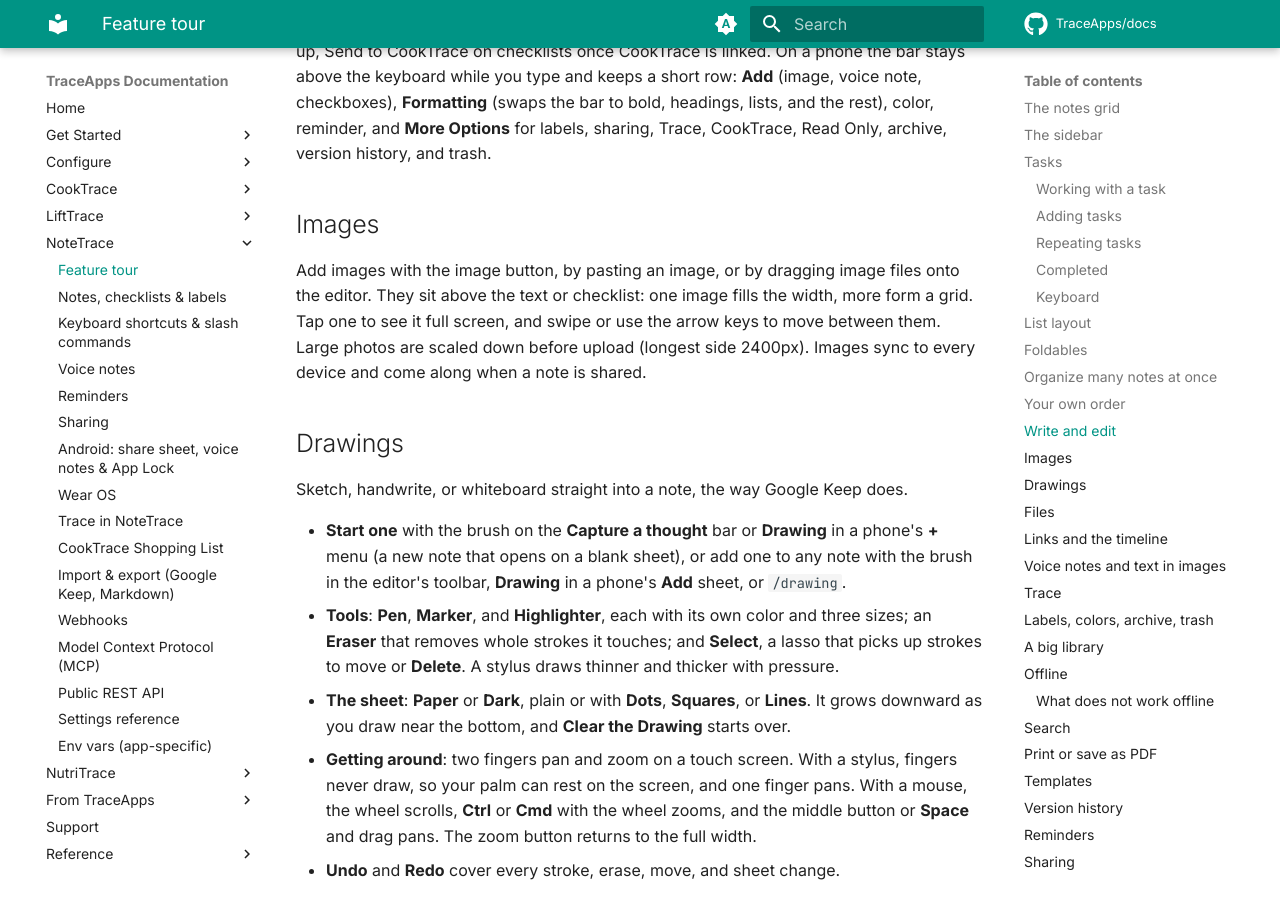
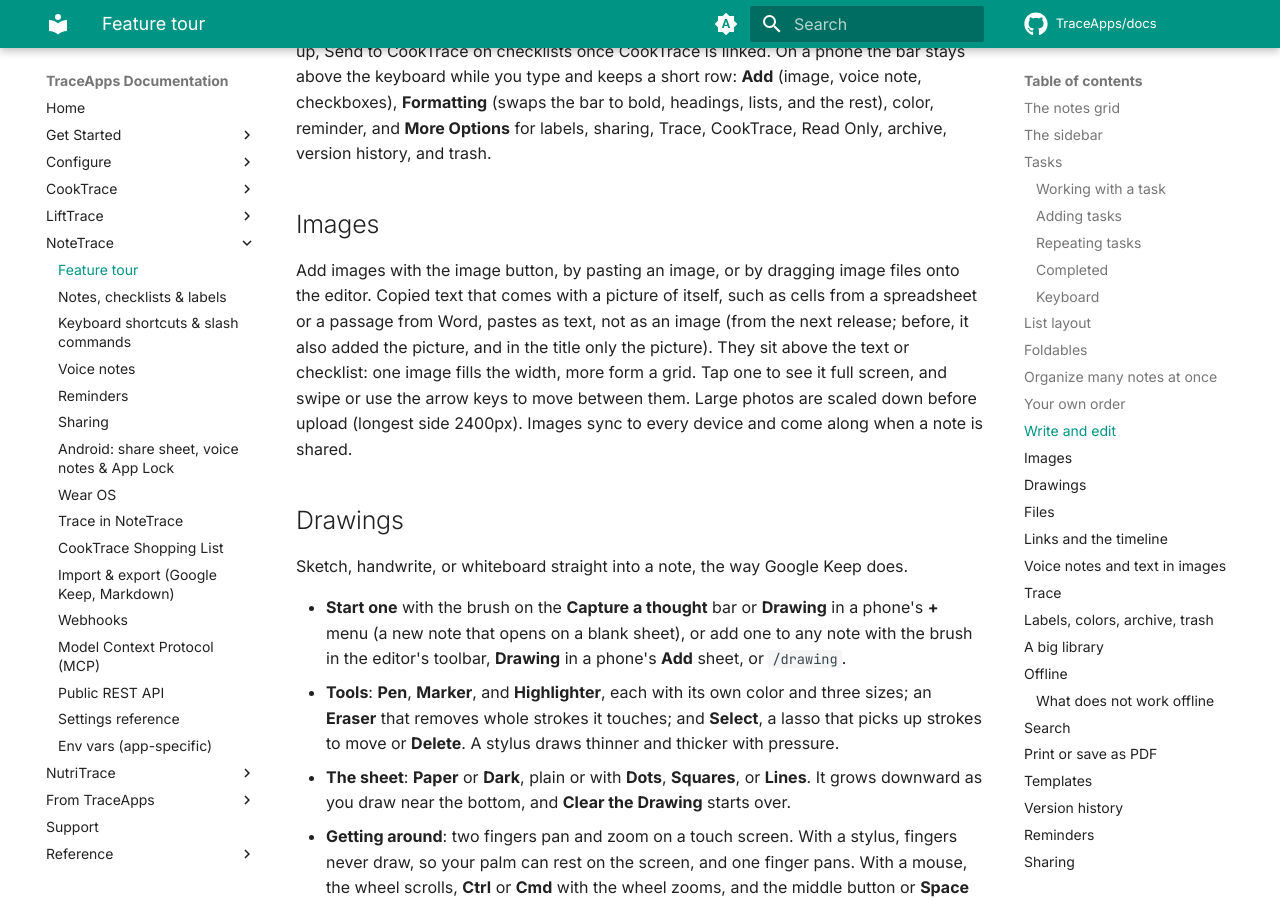
Before and after one commit to TraceApps/docs, an MkDocs documentation site: the page built from docs/notetrace/features.md, in a window 1280 px wide and 900 px high, scrolled down 7312 px. Built offline with MkDocs 1.6.1 and Material for MkDocs 9.7.7, drawn with Linux system fonts in a browser that asks for light colours; comment, search, counter and statistics services are not loaded.

Commit message:
Paste a picture into Trace in every app and the coach chats; NoteTrace pastes copied text as text (nutritrace#304)

```diff
--- a/docs/notetrace/features.md
+++ b/docs/notetrace/features.md
@@ -121,7 +121,7 @@ The bar along the bottom holds reminder, Ask Trace, Send to CookTrace, share, ad
 
 ## Images {#images}
 
-Add images with the image button, by pasting an image, or by dragging image files onto the editor. They sit above the text or checklist: one image fills the width, more form a grid. Tap one to see it full screen, and swipe or use the arrow keys to move between them. Large photos are scaled down before upload (longest side 2400px). Images sync to every device and come along when a note is shared.
+Add images with the image button, by pasting an image, or by dragging image files onto the editor. Copied text that comes with a picture of itself, such as cells from a spreadsheet or a passage from Word, pastes as text, not as an image (from the next release; before, it also added the picture, and in the title only the picture). They sit above the text or checklist: one image fills the width, more form a grid. Tap one to see it full screen, and swipe or use the arrow keys to move between them. Large photos are scaled down before upload (longest side 2400px). Images sync to every device and come along when a note is shared.
 
 ## Drawings {#drawings}
 
```
Also changed, not shown: docs/cooktrace/trace.md (+2 -0 lines), docs/lifttrace/coaching.md (+1 -1 lines), docs/lifttrace/trace.md (+1 -1 lines), docs/notetrace/trace.md (+2 -0 lines), docs/nutritrace/coaching.md (+1 -1 lines).
